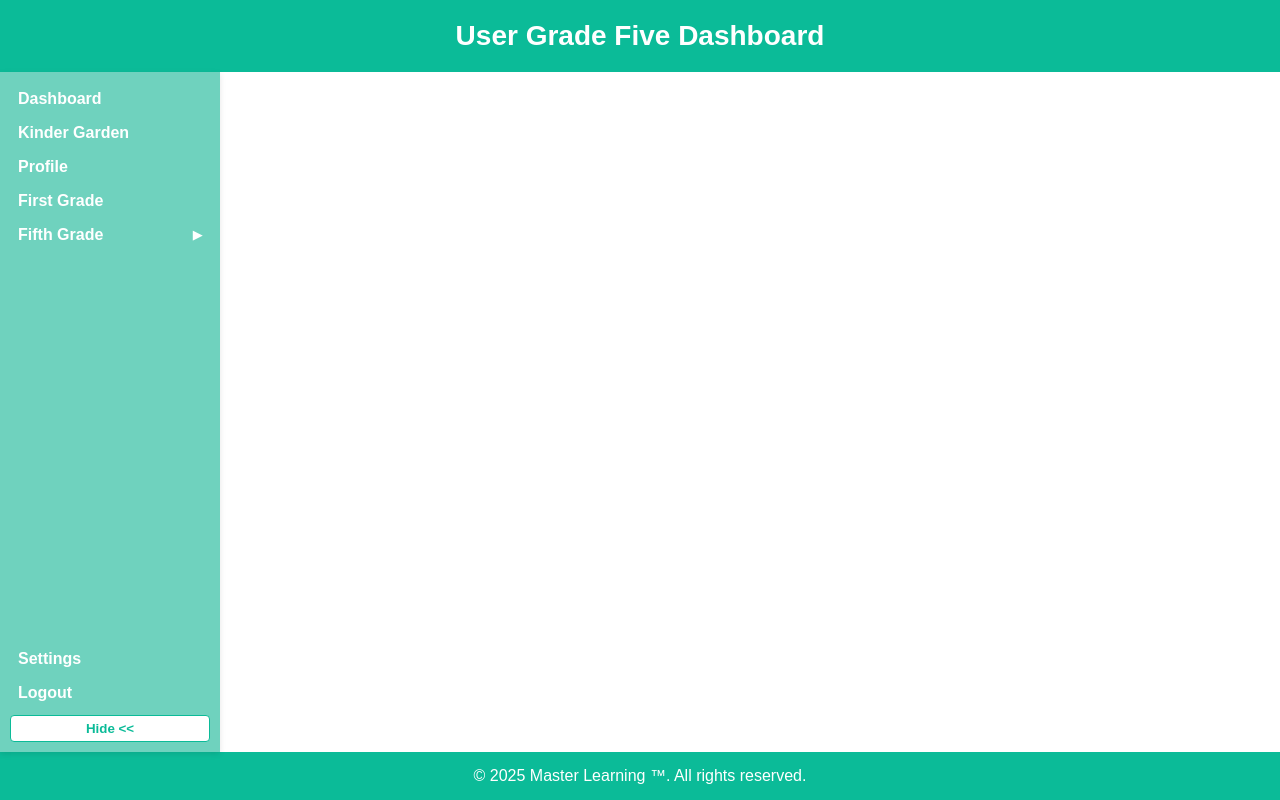
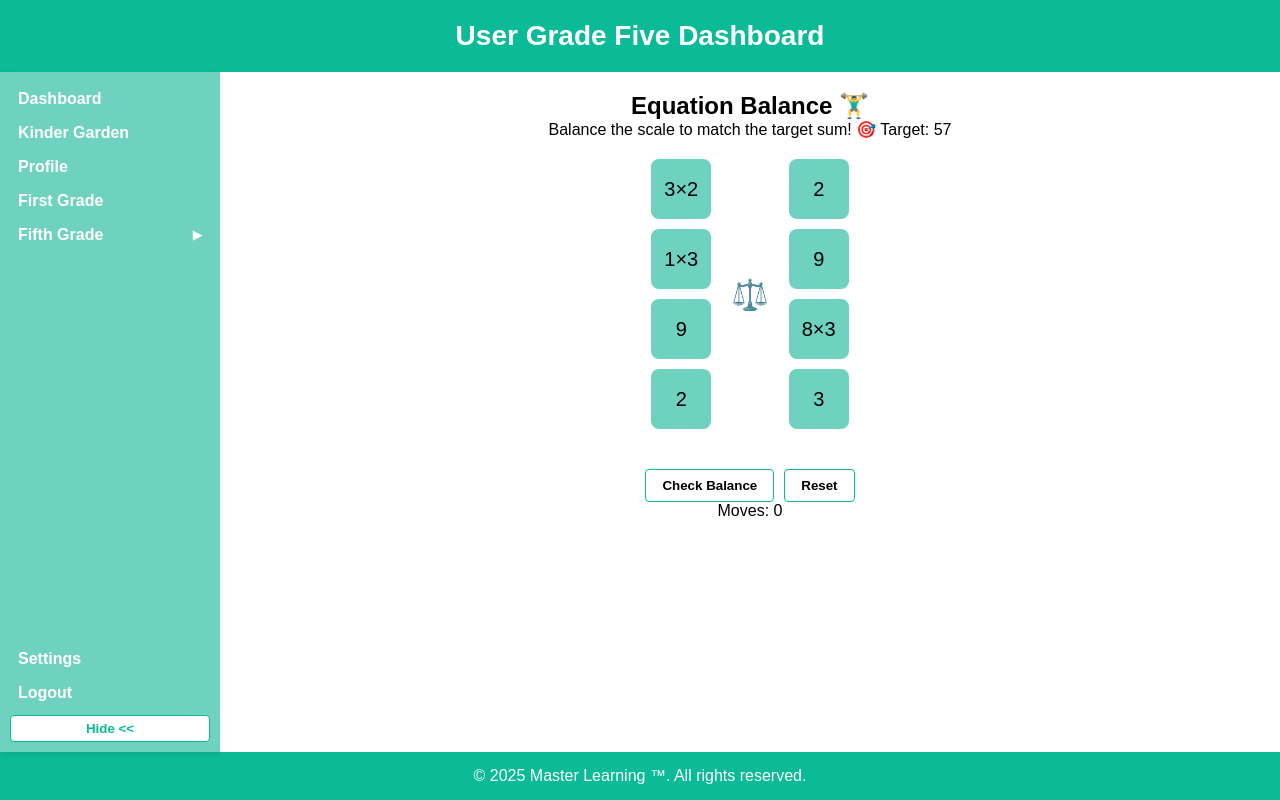
Before and after one commit to 1981master/Educations, a Vue app: page /fifth-grade/game6 in a window 1280 px wide. Built offline with nearby package versions, Linux system fonts and the light colour scheme.

Commit message:
added Equation Balance

```diff
--- a/src/components/FifthGradeComponents/EquationBalance.vue
+++ b/src/components/FifthGradeComponents/EquationBalance.vue
@@ -0,0 +1,203 @@
+<template>
+  <div class="equation-balance">
+    <h2>Equation Balance 🏋️‍♂️</h2>
+    <p>Balance the scale to match the target sum! 🎯 Target: {{ targetSum }}</p>
+
+    <div class="scale-container">
+      <div class="scale" :style="{ transform: scaleTilt }">
+        <!-- Left side -->
+        <div class="side">
+          <div
+            v-for="(num, index) in leftNumbers"
+            :key="'left-' + index"
+            class="number"
+            :class="{ selected: selectedLeft.includes(num) }"
+            @click="selectNumber('left', num)"
+          >
+            {{ num.value }}{{ num.weight > 1 ? '×' + num.weight : '' }}
+          </div>
+        </div>
+
+        <!-- Pivot -->
+        <div class="pivot">⚖️</div>
+
+        <!-- Right side -->
+        <div class="side">
+          <div
+            v-for="(num, index) in rightNumbers"
+            :key="'right-' + index"
+            class="number"
+            :class="{ selected: selectedRight.includes(num) }"
+            @click="selectNumber('right', num)"
+          >
+            {{ num.value }}{{ num.weight > 1 ? '×' + num.weight : '' }}
+          </div>
+        </div>
+      </div>
+    </div>
+
+    <div class="controls">
+      <button @click="checkBalance">Check Balance</button>
+      <button @click="resetEquation">Reset</button>
+    </div>
+
+    <div v-if="message" class="message">{{ message }}</div>
+    <div>Moves: {{ moves }}</div>
+  </div>
+</template>
+
+<script>
+  export default {
+    name: 'EquationBalance',
+    data() {
+      return {
+        leftNumbers: [],
+        rightNumbers: [],
+        selectedLeft: [],
+        selectedRight: [],
+        message: '',
+        moves: 0,
+        targetSum: 0,
+      }
+    },
+    created() {
+      this.generateEquation()
+    },
+    computed: {
+      leftSum() {
+        return this.selectedLeft.reduce((sum, n) => sum + n.value * n.weight, 0)
+      },
+      rightSum() {
+        return this.selectedRight.reduce(
+          (sum, n) => sum + n.value * n.weight,
+          0,
+        )
+      },
+      scaleTilt() {
+        const diff = this.leftSum - this.rightSum
+        return `rotate(${Math.max(Math.min(diff * 5, 20), -20)}deg)`
+      },
+    },
+    methods: {
+      generateEquation() {
+        const randomNumber = () => ({
+          value: Math.floor(Math.random() * 9) + 1,
+          weight: Math.floor(Math.random() * 3) + 1,
+        })
+
+        this.leftNumbers = Array.from({ length: 4 }, randomNumber)
+        this.rightNumbers = Array.from({ length: 4 }, randomNumber)
+
+        // Target sum can be random sum from both sides for challenge
+        const allNumbers = [...this.leftNumbers, ...this.rightNumbers]
+        this.targetSum =
+          allNumbers.reduce((sum, n) => sum + n.value * n.weight, 0) -
+          Math.floor(Math.random() * 10)
+
+        this.selectedLeft = []
+        this.selectedRight = []
+        this.message = ''
+        this.moves = 0
+      },
+      selectNumber(side, num) {
+        this.moves++
+        if (side === 'left') {
+          this.selectedLeft.includes(num)
+            ? (this.selectedLeft = this.selectedLeft.filter((n) => n !== num))
+            : this.selectedLeft.push(num)
+        } else {
+          this.selectedRight.includes(num)
+            ? (this.selectedRight = this.selectedRight.filter((n) => n !== num))
+            : this.selectedRight.push(num)
+        }
+      },
+      checkBalance() {
+        if (this.leftSum === this.rightSum && this.leftSum === this.targetSum) {
+          this.message = '🎉 Perfectly Balanced! Well done!'
+        } else {
+          this.message = `❌ Not balanced. Left sum: ${this.leftSum}, Right sum: ${this.rightSum}, Target: ${this.targetSum}`
+        }
+      },
+      resetEquation() {
+        this.generateEquation()
+      },
+    },
+  }
+</script>
+
+<style scoped>
+  .equation-balance {
+    display: flex;
+    flex-direction: column;
+    align-items: center;
+  }
+
+  .scale-container {
+    margin: 20px 0;
+  }
+
+  .scale {
+    display: flex;
+    align-items: center;
+    justify-content: center;
+    transition: transform 0.3s;
+  }
+
+  .side {
+    display: flex;
+    flex-direction: column;
+    gap: 10px;
+    margin: 0 20px;
+  }
+
+  .number {
+    width: 60px;
+    height: 60px;
+    background-color: #6fd2be;
+    display: flex;
+    align-items: center;
+    justify-content: center;
+    font-size: 20px;
+    border-radius: 8px;
+    cursor: pointer;
+    transition: background 0.3s;
+  }
+
+  .number.selected {
+    background-color: #06977a;
+    color: white;
+  }
+
+  .pivot {
+    font-size: 30px;
+  }
+
+  .controls {
+    margin-top: 20px;
+    display: flex;
+    gap: 10px;
+  }
+
+  .controls button {
+    padding: 8px 16px;
+    border-radius: 4px;
+    border: 1px solid #0bbb98;
+    background-color: #fff;
+    font-weight: bold;
+    cursor: pointer;
+    transition:
+      background 0.2s,
+      color 0.2s;
+  }
+
+  .controls button:hover {
+    background-color: #06977a;
+    color: white;
+  }
+
+  .message {
+    margin-top: 15px;
+    font-size: 18px;
+    font-weight: bold;
+  }
+</style>
--- a/src/router/index.js
+++ b/src/router/index.js
@@ -36,12 +36,12 @@ const routes = [
   {
     path: '/fifth-grade/game5',
     component: () => import('@/components/FifthGradeComponents/LogicMaze.vue'),
-  } /*
+  },
   {
     path: '/fifth-grade/game6',
     component: () =>
       import('@/components/FifthGradeComponents/EquationBalance.vue'),
-  },*/,
+  },
 ]
 
 const router = createRouter({
```
